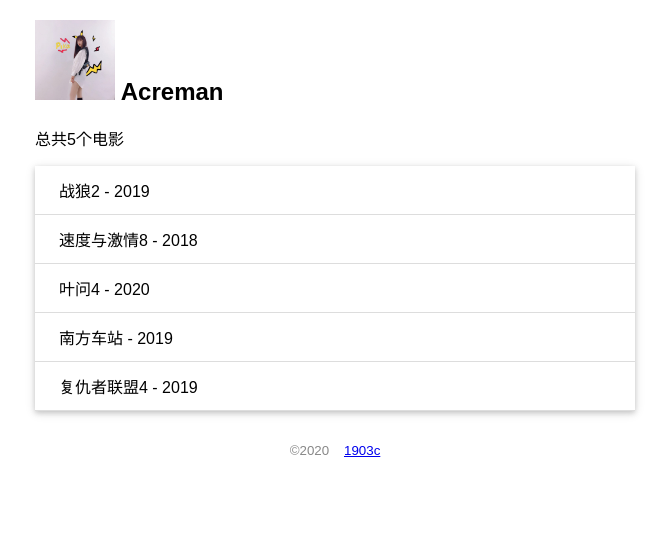
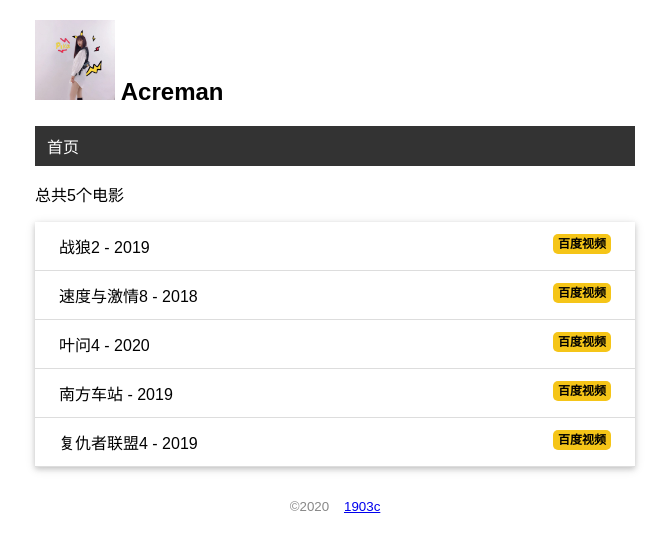
Before and after one commit to Acreman1/flaskweb, a Flask app: page / in a window 1280 px wide. Shown: the top 552 px of the page, without its empty margins (305-974 px from the left). Run offline with Flask 2, Linux system fonts and the light colour scheme; data comes from the database, SQL or seed files in the repository; both versions use the stored data as it was after the commit.

Commit message:
模板继承

```diff
--- a/one/watchlist/app.py
+++ b/one/watchlist/app.py
@@ -29,9 +29,8 @@ class Movie(db.Model):
 # views 视图函数
 @app.route('/')
 def index():
-    user = User.query.first()
     movies = Movie.query.all()
-    return render_template("index.html",user=user,movies=movies)
+    return render_template("index.html",movies=movies)
 
 
 
@@ -69,5 +68,11 @@ def forge():
 # 错误处理函数
 @app.errorhandler(404)
 def page_not_found(e):
+    return render_template('404.html')
+
+
+# 模板上下文处理函数
+@app.context_processor
+def common_user():
     user = User.query.first()
-    return render_template('404.html',user=user)
+    return dict(user=user)
--- a/one/watchlist/static/css/style.css
+++ b/one/watchlist/static/css/style.css
@@ -31,3 +31,41 @@ footer{
 .movie-list li:hover{
     background-color: gray;
 }
+
+nav ul{
+    list-style-type: none;
+    margin: 0;
+    padding: 0;
+    overflow: hidden;
+    background-color: #333333;
+}
+
+nav li{
+    float: left;
+}
+
+nav li a{
+    display: block;
+    color: white;
+    text-align: center;
+    padding: 8px 12px;
+    text-decoration: none;
+}
+
+nav li a:hover{
+    background-color: #111111;
+}
+
+.float-right{
+    float: right;
+}
+
+.baidu{
+    font-size: 12px;
+    font-weight: bold;
+    color: black;
+    text-decoration: none;
+    background: #f5c518;
+    border-radius: 5px;
+    padding: 3px 5px;
+}
--- /dev/null
+++ b/one/watchlist/templates/base.html
@@ -0,0 +1,33 @@
+<!DOCTYPE html>
+<html lang="en">
+<head>
+    {% block head %}
+    <meta charset="UTF-8">
+    <meta name="viewport" content="width=device-width, initial-scale=1.0">
+    <title>{{ user.name }}'watchlist</title>
+    <link rel="stylesheet" href="{{ url_for('static',filename='css/style.css') }}">
+    {% endblock %}
+</head>
+<body>
+    <h2>
+        <img src="{{ url_for('static',filename='images/tt.jpg') }}" alt="头像" class="avatar">
+        {{ user.name }}
+    </h2>
+    <nav>
+        <ul>
+            <li>
+                <a href="{{ url_for('index') }}">首页</a>
+            </li>
+        </ul>
+    </nav>
+    {% block content %}
+
+    {% endblock %}
+    <footer>
+        <small>
+            &copy;2020 &nbsp;&nbsp;&nbsp;<a href="#">1903c</a>
+        </small>
+    </footer>
+
+</body>
+</html>
--- a/one/watchlist/templates/index.html
+++ b/one/watchlist/templates/index.html
@@ -1,26 +1,15 @@
-<!DOCTYPE html>
-<html lang="en">
-<head>
-    <meta charset="UTF-8">
-    <meta name="viewport" content="width=device-width, initial-scale=1.0">
-    <title>{{ user.name }}'watchlist</title>
-    <link rel="stylesheet" href="{{ url_for('static',filename='css/style.css') }}">
-</head>
-<body>
-    <h2>
-        <img src="{{ url_for('static',filename='images/tt.jpg') }}" alt="头像" class="avatar">
-        {{ user.name }}
-    </h2>
-    <p>总共{{ movies|length }}个电影</p>
-    <ul class="movie-list">
-        {% for i in movies %}
-        <li>{{ i.title }} - {{ i.year }}</li>
-        {% endfor %}
-    </ul>
-    <footer>
-        <small>
-            &copy;2020 &nbsp;&nbsp;&nbsp;<a href="#">1903c</a>
-        </small>
-    </footer>
-</body>
-</html>
+{% extends 'base.html' %}
+
+{% block content %}
+<p>总共{{ movies|length }}个电影</p>
+<ul class="movie-list">
+    {% for i in movies %}
+    <li>
+        {{ i.title }} - {{ i.year }}
+        <span class="float-right">
+            <a class='baidu' href="http://v.baidu.com/v?word={{ i.title }}&ct=301989888&rn=67&pn=0&db=0&s=0&fbl=800&ie=utf-8&oq={{ i.title }}&f=3&rsp=0" target="_blank">百度视频</a>
+        </span>
+    </li>
+    {% endfor %}
+</ul>
+{% endblock %}
```
Also changed, not shown: one/watchlist/templates/404.html (+9 -25 lines), one/watchlist/data.db.
